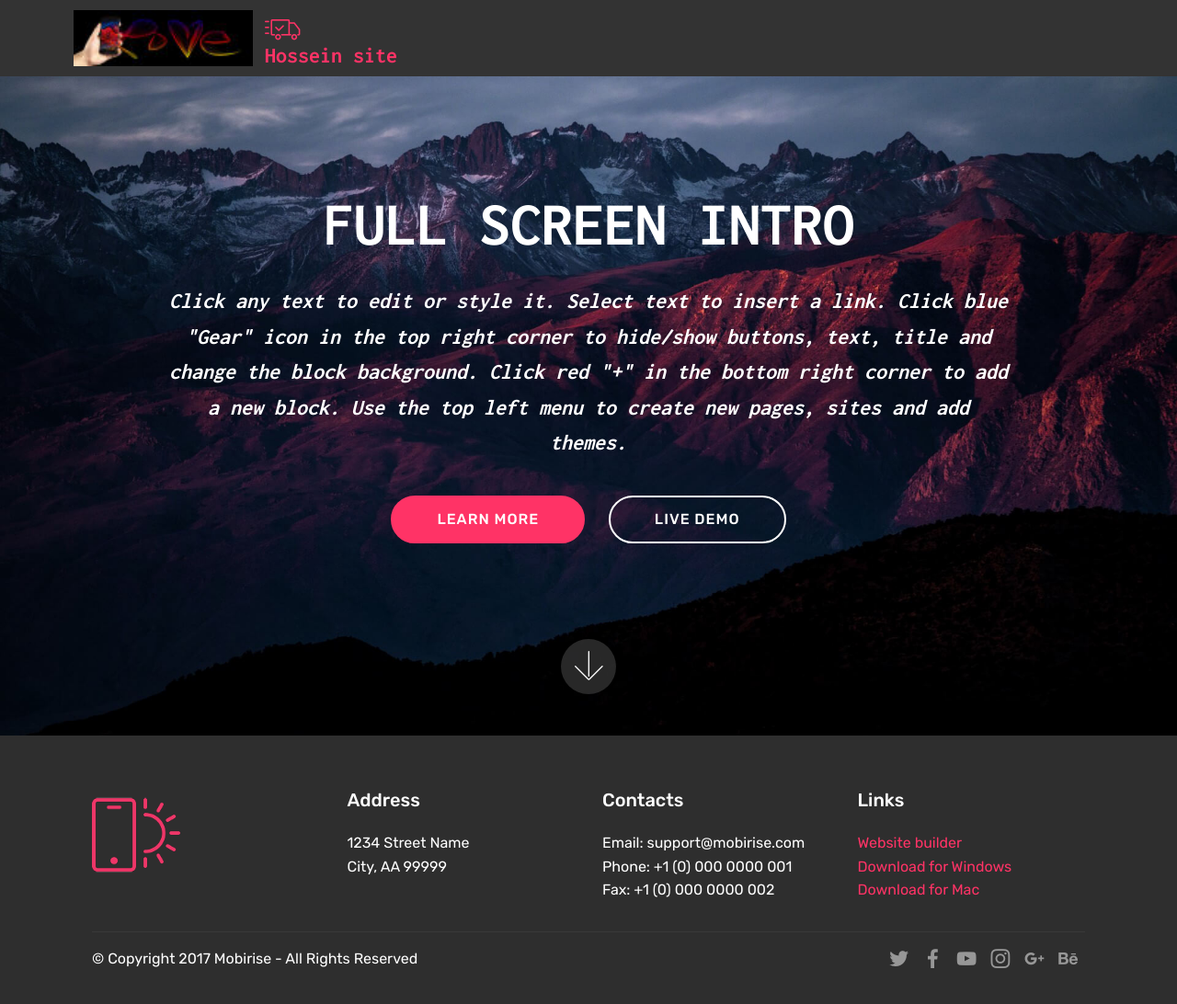
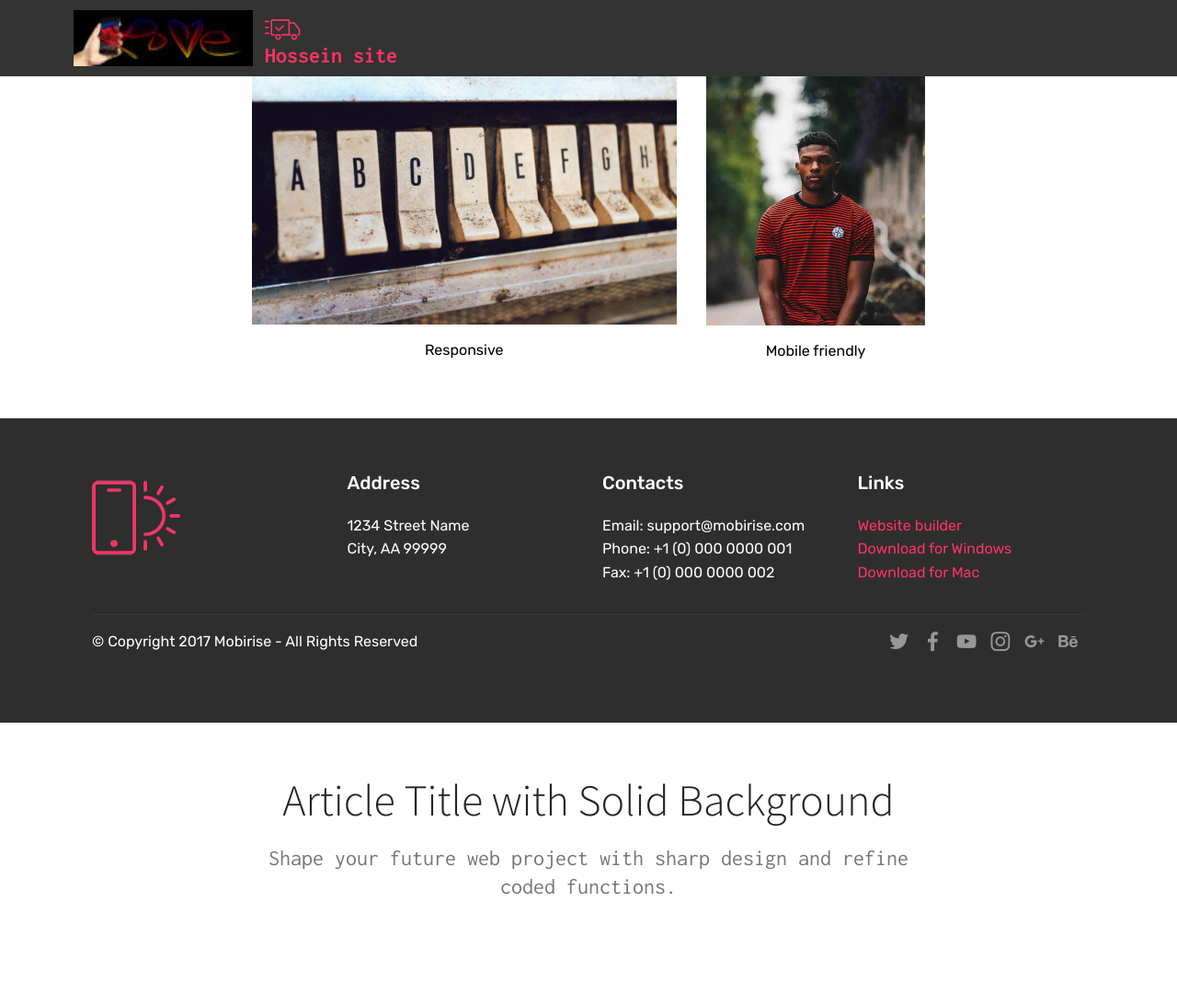
Before and after one commit to hghaffar/mobirise2, a plain HTML site: page index.html in a window 1280 px wide. Shown: the whole page at 92% size. After the commit the page ends 1049 px from the top, so only its background shows below. Drawn offline with Linux system fonts and the light colour scheme; files whose address does not match are found by name.

Commit message:
create github pages

```diff
--- a/assets/mobirise/css/mbr-additional.css
+++ b/assets/mobirise/css/mbr-additional.css
@@ -1378,6 +1378,53 @@ body {
 .dropup .dropdown-toggle::after {
   display: none;
 }
+.cid-ra8TDudkMw {
+  padding-top: 45px;
+  padding-bottom: 45px;
+  background: #ffffff;
+}
+.cid-ra8TDudkMw .media-container-row {
+  margin: 0 auto;
+  align-items: stretch;
+  -webkit-align-items: stretch;
+}
+.cid-ra8TDudkMw .media-container-row .img-item {
+  display: -webkit-flex;
+  flex-direction: column;
+  justify-content: center;
+  position: relative;
+  width: 100%;
+  z-index: 1;
+  -webkit-flex-direction: column;
+  -webkit-justify-content: center;
+}
+.cid-ra8TDudkMw .media-container-row .img-item img {
+  width: 100%;
+  min-height: 1px;
+}
+.cid-ra8TDudkMw .media-container-row .img-item .img-caption {
+  background: #ffffff;
+  z-index: 2;
+  padding: 1rem 1rem;
+  word-break: break-word;
+}
+.cid-ra8TDudkMw .media-container-row .img-item .img-caption p {
+  margin-bottom: 0;
+}
+.cid-ra8TDudkMw .media-container-row .img-item.item1 {
+  padding: 0 2rem 0 0;
+}
+@media (max-width: 992px) {
+  .cid-ra8TDudkMw .img-item {
+    width: 100% !important;
+  }
+  .cid-ra8TDudkMw .img-item.item1 {
+    width: 100%;
+    flex-basis: initial !important;
+    padding: 0 0 2rem 0 !important;
+    -webkit-flex-basis: initial !important;
+  }
+}
 .cid-qTkzRZLJNu .navbar {
   padding: .5rem 0;
   background: #333333;
@@ -1767,9 +1814,6 @@ body {
 .cid-qTkzRZLJNu .dropdown-item:hover {
   color: #c1c1c1 !important;
 }
-.cid-qTkA127IK8 {
-  background-image: url("../../../assets/images/jumbotron.jpg");
-}
 .cid-qTkAaeaxX5 {
   padding-top: 60px;
   padding-bottom: 60px;
@@ -1836,6 +1880,14 @@ body {
     justify-content: center;
     -webkit-justify-content: center;
   }
+}
+.cid-ra8TCyegGm {
+  padding-top: 60px;
+  padding-bottom: 60px;
+  background-color: #ffffff;
+}
+.cid-ra8TCyegGm .mbr-section-subtitle {
+  color: #767676;
 }
 .cid-qTkzRZLJNu .navbar {
   padding: .5rem 0;
--- a/index.html
+++ b/index.html
@@ -15,8 +15,8 @@
   <link rel="stylesheet" href="assets/bootstrap/css/bootstrap-grid.min.css">
   <link rel="stylesheet" href="assets/bootstrap/css/bootstrap-reboot.min.css">
   <link rel="stylesheet" href="assets/socicon/css/styles.css">
+  <link rel="stylesheet" href="assets/dropdown/css/style.css">
   <link rel="stylesheet" href="assets/animatecss/animate.min.css">
-  <link rel="stylesheet" href="assets/dropdown/css/style.css">
   <link rel="stylesheet" href="assets/theme/css/style.css">
   <link rel="stylesheet" href="assets/mobirise/css/mbr-additional.css" type="text/css">
 
@@ -55,33 +55,27 @@
     </nav>
 </section>
 
-<section class="engine"><a href="https://mobirise.info/b">create your own site for free</a></section><section class="cid-qTkA127IK8 mbr-fullscreen mbr-parallax-background" id="header2-1">
+<section class="engine"><a href="https://mobirise.info/j">website templates</a></section><section class="cid-ra8TDudkMw" id="content13-c">
 
-
-
-
-
-    <div class="container align-center">
-        <div class="row justify-content-md-center">
-            <div class="mbr-white col-md-10">
-                <h1 class="mbr-section-title mbr-bold pb-3 mbr-fonts-style display-1">
-                    FULL SCREEN INTRO
-                </h1>
-
-                <p class="mbr-text pb-3 mbr-fonts-style display-5"><strong><em>
-                    Click any text to edit or style it. Select text to insert a link. Click blue "Gear" icon in the top right corner to hide/show buttons, text, title and change the block background. Click red "+" in the bottom right corner to add a new block. Use the top left menu to create new pages, sites and add themes.
-                </em></strong></p>
-                <div class="mbr-section-btn">
-                    <a class="btn btn-md btn-secondary display-4" href="https://mobirise.com">LEARN MORE</a>
-                    <a class="btn btn-md btn-white-outline display-4" href="https://mobirise.com">LIVE DEMO</a>
+    <div class="container">
+            <div class="media-container-row" style="width: 66%;">
+                <div class="img-item item1" style="width: 198%;">
+                    <img src="assets/images/02.jpg">
+                    <div class="img-caption">
+                        <p class="mbr-fonts-style align-center mbr-black display-7">
+                            Responsive
+                        </p>
+                    </div>
+                </div>
+                <div class="img-item">
+                    <img src="assets/images/face6.jpg">
+                    <div class="img-caption">
+                        <p class="mbr-fonts-style align-center mbr-black display-7">
+                            Mobile friendly
+                        </p>
+                    </div>
                 </div>
             </div>
-        </div>
-    </div>
-    <div class="mbr-arrow hidden-sm-down" aria-hidden="true">
-        <a href="#next">
-            <i class="mbri-down mbr-iconfont"></i>
-        </a>
     </div>
 </section>
 
@@ -181,16 +175,34 @@
     </div>
 </section>
 
+<section class="mbr-section content4 cid-ra8TCyegGm" id="content4-b">
+
+
+
+    <div class="container">
+        <div class="media-container-row">
+            <div class="title col-12 col-md-8">
+                <h2 class="align-center pb-3 mbr-fonts-style display-2">
+                    Article Title with Solid Background
+                </h2>
+                <h3 class="mbr-section-subtitle align-center mbr-light mbr-fonts-style display-5">
+                    Shape your future web project with sharp design and refine coded functions.
+                </h3>
+
+            </div>
+        </div>
+    </div>
+</section>
+
 
   <script src="assets/web/assets/jquery/jquery.min.js"></script>
   <script src="assets/popper/popper.min.js"></script>
   <script src="assets/tether/tether.min.js"></script>
   <script src="assets/bootstrap/js/bootstrap.min.js"></script>
   <script src="assets/smoothscroll/smooth-scroll.js"></script>
+  <script src="assets/viewportchecker/jquery.viewportchecker.js"></script>
+  <script src="assets/dropdown/js/script.min.js"></script>
   <script src="assets/touchswipe/jquery.touch-swipe.min.js"></script>
-  <script src="assets/viewportchecker/jquery.viewportchecker.js"></script>
-  <script src="assets/parallax/jarallax.min.js"></script>
-  <script src="assets/dropdown/js/script.min.js"></script>
   <script src="assets/theme/js/script.js"></script>
 
 
```
Also changed, not shown: page1.html (+5 -5 lines), assets/images/02.jpg (added), assets/images/background520.jpg (added), assets/images/face6.jpg (added), assets/images/jumbotron18.jpg (added), assets/images/jumbotron219.jpg (added), 1 other file.
